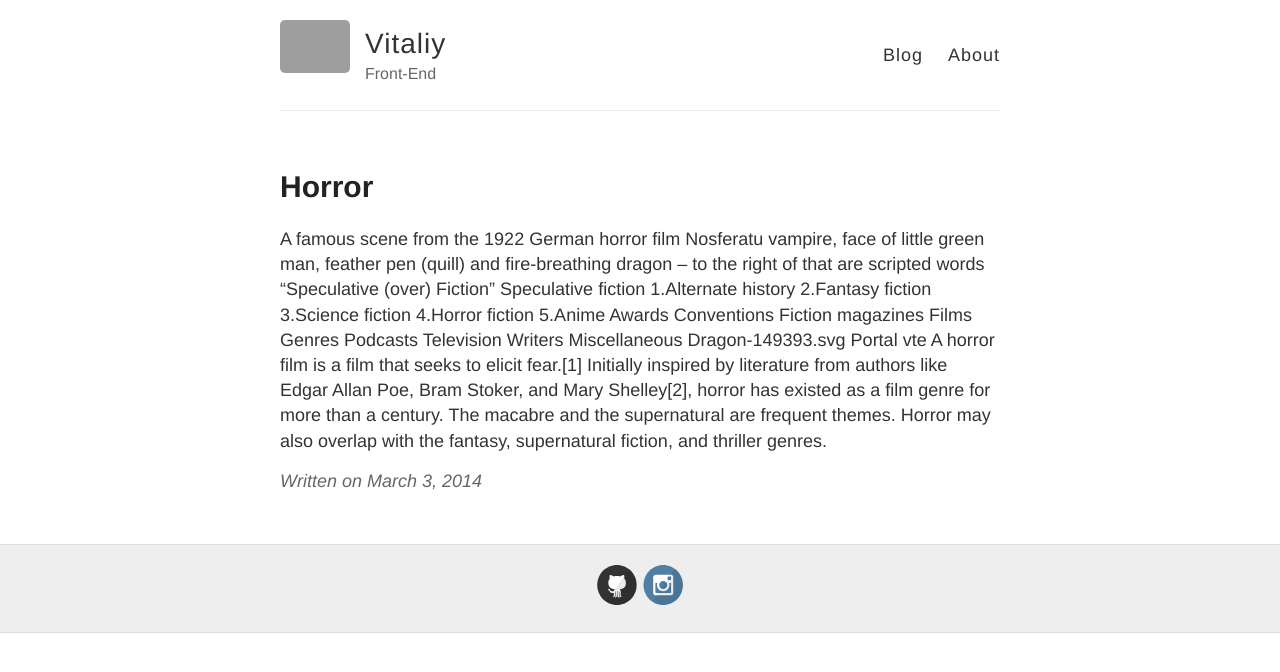
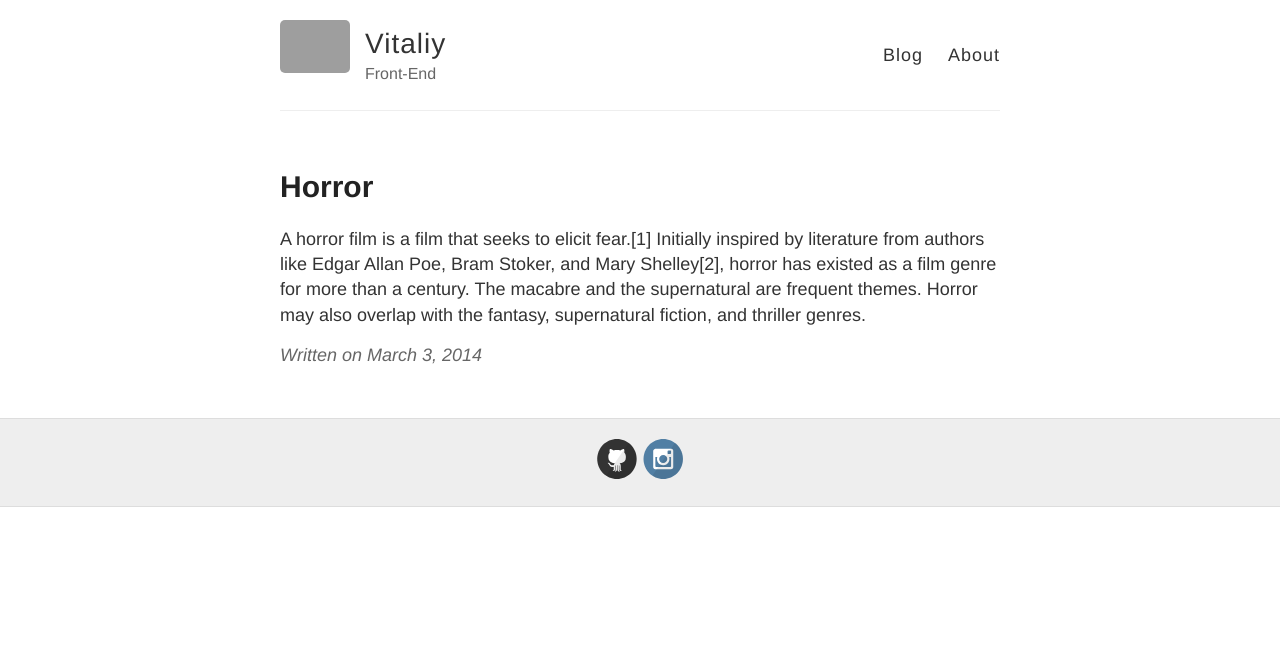
Before and after one commit to VitaliyZhytaru/VitaliyZhytaru.jekyll, a Jekyll site: the page built from _posts/2014-3-3-Hello-World.md, in a window 1280 px wide. Shown: the top 672 px of the page. Built offline with Jekyll 4.4.1, drawn with Linux system fonts in a browser that asks for light colours; grey boxes are pictures that could not be loaded.

Commit message:
Update 2014-3-3-Hello-World.md

```diff
--- a/_posts/2014-3-3-Hello-World.md
+++ b/_posts/2014-3-3-Hello-World.md
@@ -3,15 +3,4 @@ layout: post
 title: Horror
 ---
 
-A famous scene from the 1922 German horror film Nosferatu
-vampire, face of little green man, feather pen (quill) and fire-breathing dragon – to the right of that are scripted words "Speculative (over) Fiction"
-Speculative fiction
-1.Alternate history
-2.Fantasy fiction
-3.Science fiction
-4.Horror fiction
-5.Anime Awards Conventions Fiction magazines Films Genres Podcasts Television Writers
-Miscellaneous
-Dragon-149393.svg Portal
-vte
 A horror film is a film that seeks to elicit fear.[1] Initially inspired by literature from authors like Edgar Allan Poe, Bram Stoker, and Mary Shelley[2], horror has existed as a film genre for more than a century. The macabre and the supernatural are frequent themes. Horror may also overlap with the fantasy, supernatural fiction, and thriller genres.
```
